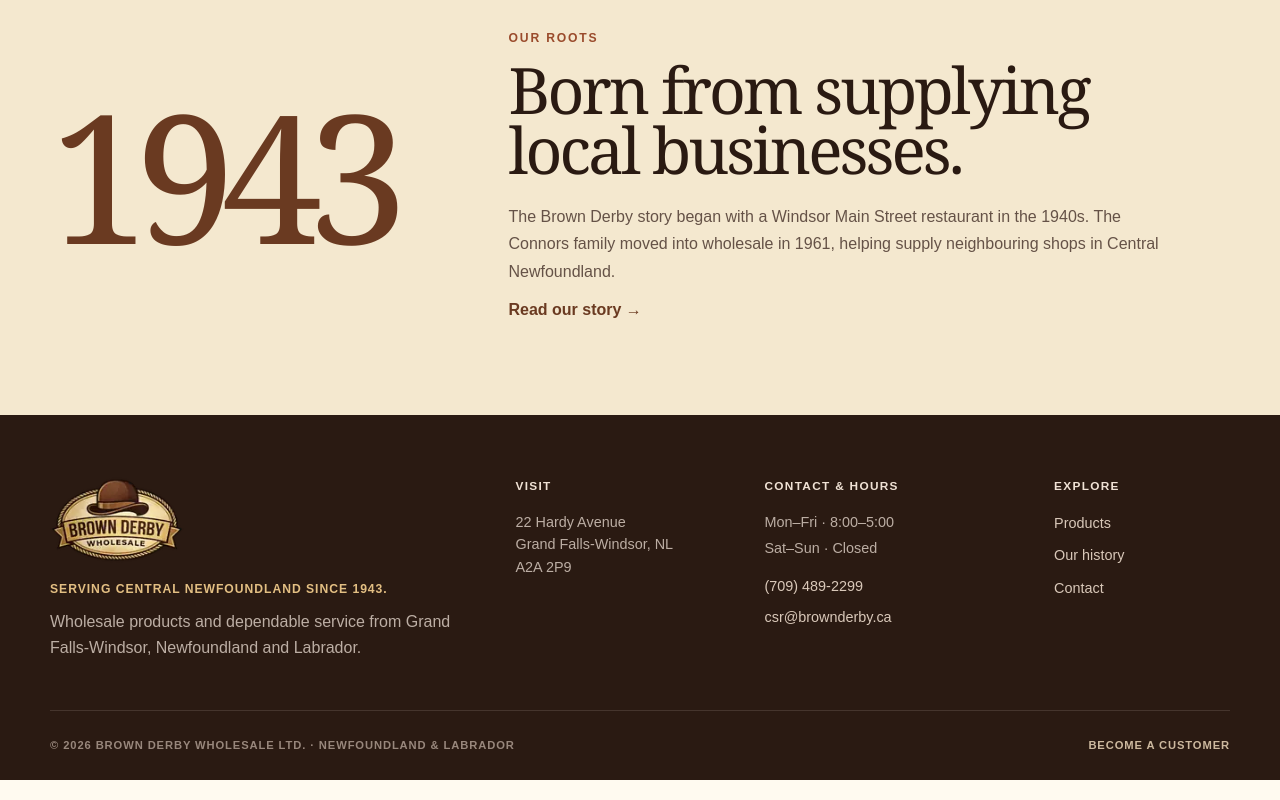
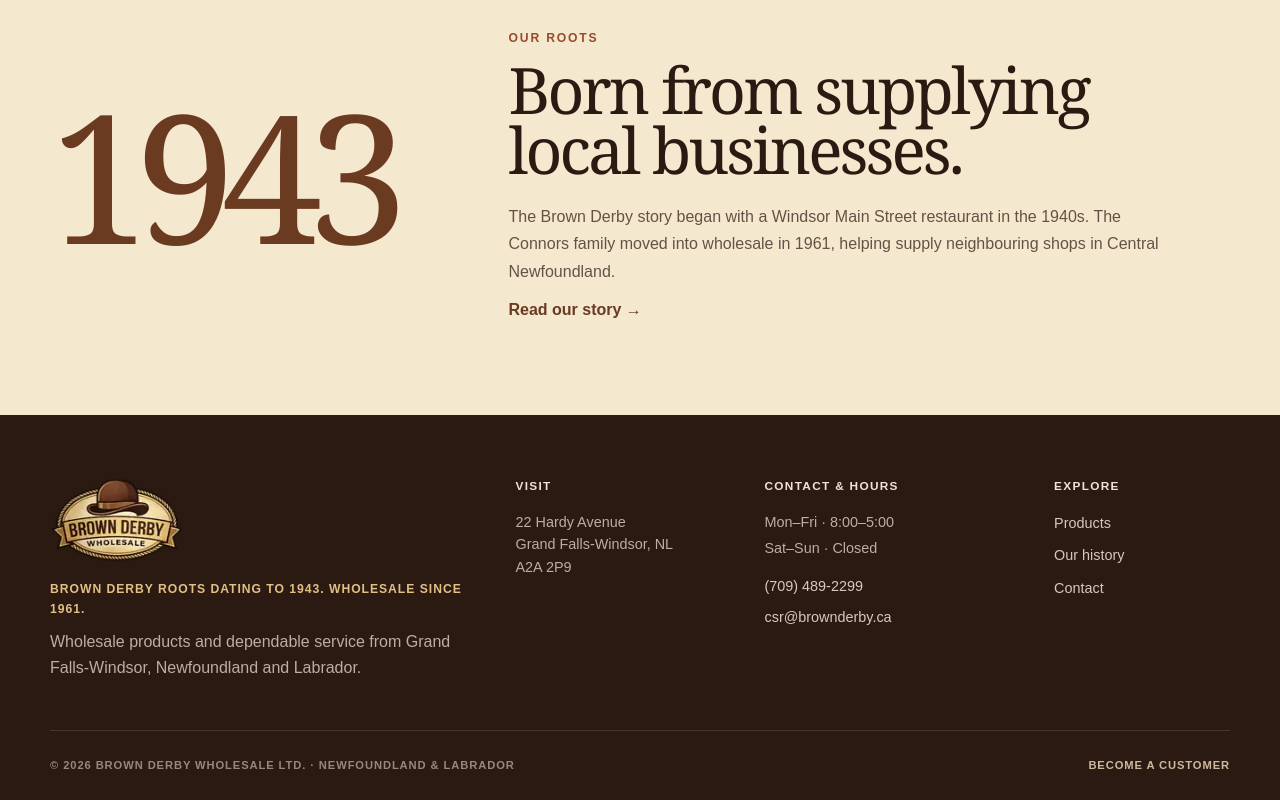
Before and after one commit to brown-derby/website, a Next.js app: page / in a window 1280 px wide. Shown: the part 2620-3420 px from the top of the page. Built offline with nearby package versions, Linux system fonts and the light colour scheme.

Commit message:
Clarify restaurant and wholesale dates in site footer

```diff
--- a/app/layout.tsx
+++ b/app/layout.tsx
@@ -57,7 +57,7 @@
                   className="footer-logo"
                 />
               </Link>
-              <p className="footer-tagline">Serving Central Newfoundland since 1943.</p>
+              <p className="footer-tagline">Brown Derby roots dating to 1943. Wholesale since 1961.</p>
               <p>
                 Wholesale products and dependable service from Grand Falls-Windsor,
                 Newfoundland and Labrador.
```
